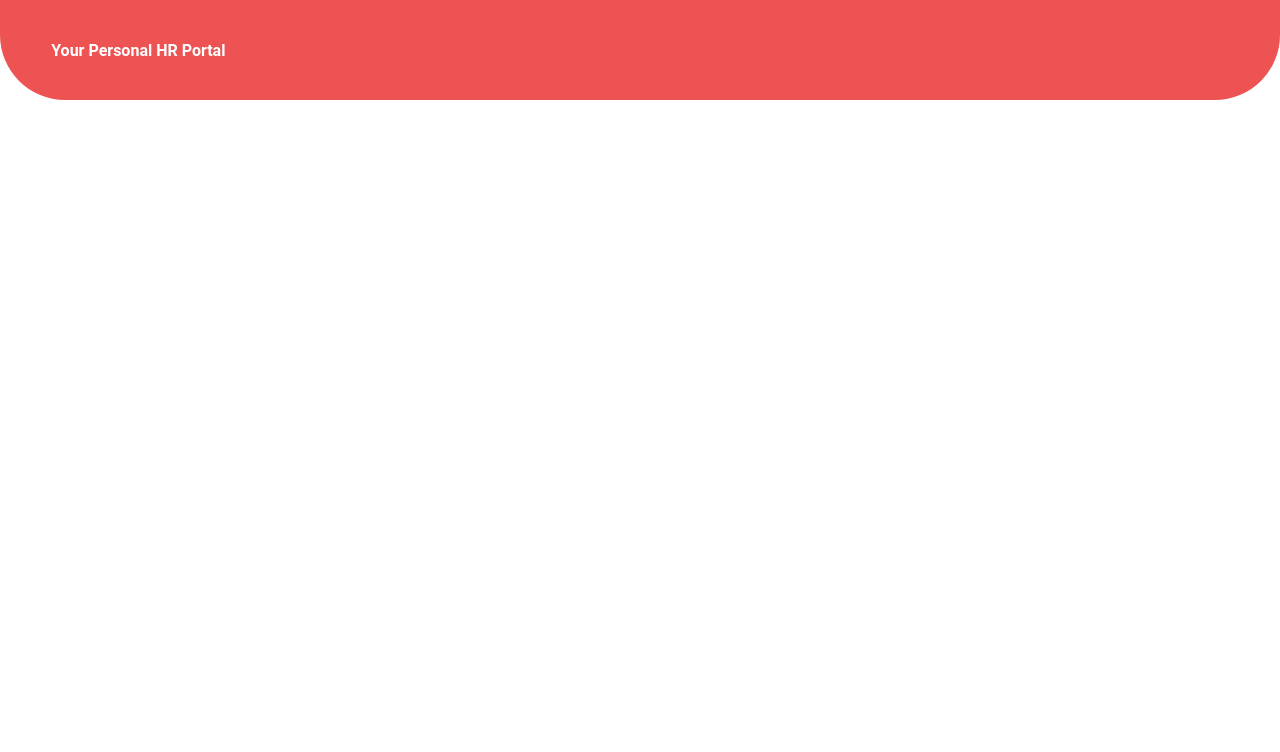
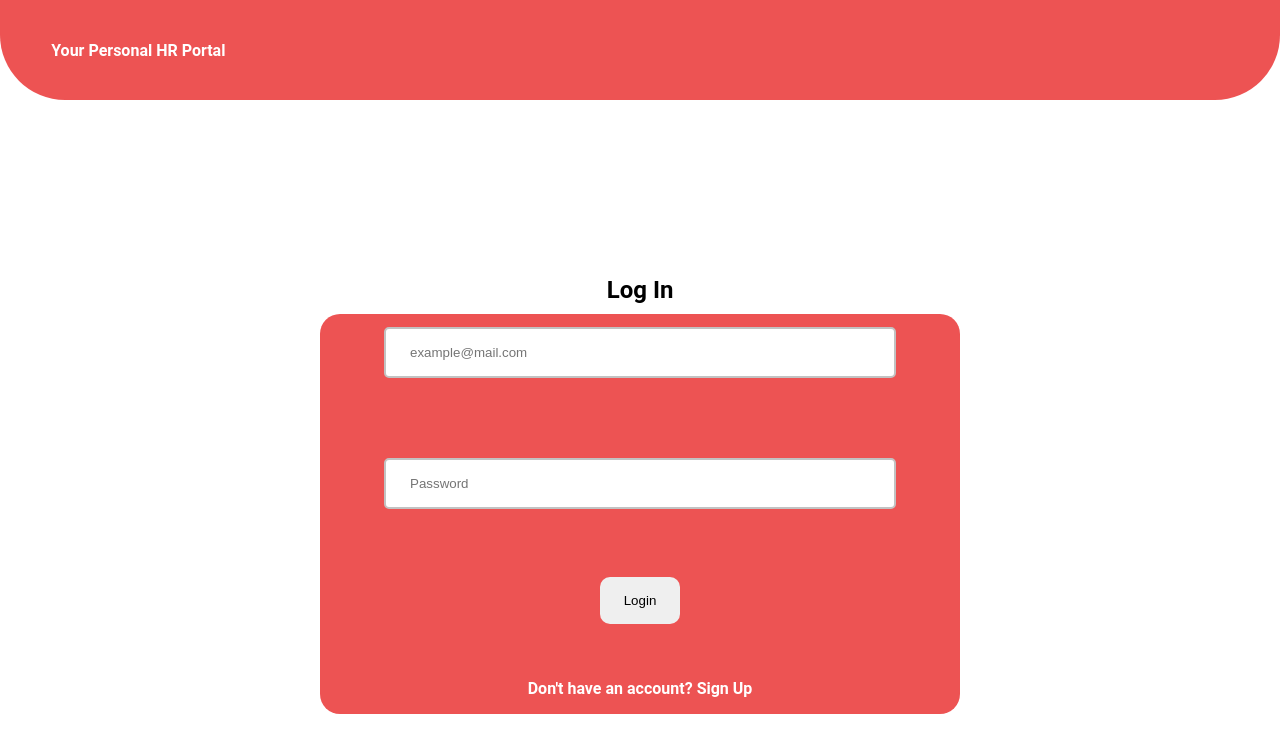
Before and after one commit to WungthingKashungnao/hr-portal, a React (Vite) app: page / in a window 1280 px wide. Shown: the top 752 px of the page. Built offline with nearby package versions, Linux system fonts and the light colour scheme.

Commit message:
route protection added

```diff
--- a/src/App.jsx
+++ b/src/App.jsx
@@ -3,14 +3,27 @@ import styles from "./App.module.css";
 import SignUp from "./pages/signup/SignUp";
 import SignIn from "./pages/signin/SignIn";
 import Home from "./pages/home/Home";
+import Context from "./context/context";
+import { useContext } from "react";
 
 function App() {
+  const { loggedInUser } = useContext(Context);
+
   return (
     <div className={styles.App}>
       <Routes>
-        <Route path="/" element={<Home />}></Route>
-        <Route path="/signup" element={<SignUp />}></Route>
-        <Route path="/signin" element={<SignIn />}></Route>
+        <Route
+          path="/"
+          element={loggedInUser !== (undefined || null) ? <Home /> : <SignIn />}
+        ></Route>
+        <Route
+          path="/signup"
+          element={loggedInUser !== (undefined || null) ? <Home /> : <SignUp />}
+        ></Route>
+        <Route
+          path="/signin"
+          element={loggedInUser !== (undefined || null) ? <Home /> : <SignIn />}
+        ></Route>
       </Routes>
     </div>
   );
--- a/src/pages/signin/SignIn.jsx
+++ b/src/pages/signin/SignIn.jsx
@@ -40,6 +40,7 @@ const SignIn = () => {
           JSON.parse(localStorage.getItem("loggedInUser")) || {};
         updatedUser.name = element.name;
         updatedUser.isEmployee = element.isEmployee;
+        updatedUser.email = element.email;
 
         localStorage.setItem("loggedInUser", JSON.stringify(updatedUser));
         setLoggedInUser(updatedUser);
--- a/src/pages/signup/SignUp.jsx
+++ b/src/pages/signup/SignUp.jsx
@@ -74,6 +74,7 @@ const SignUp = () => {
     const updatedUser = JSON.parse(localStorage.getItem("loggedInUser")) || {};
     updatedUser.name = userDetails.name;
     updatedUser.isLoggedIn = userDetails.isEmployee;
+    updatedUser.email = userDetails.email;
 
     localStorage.setItem("loggedInUser", JSON.stringify(updatedUser));
     setLoggedInUser(updatedUser);
```
